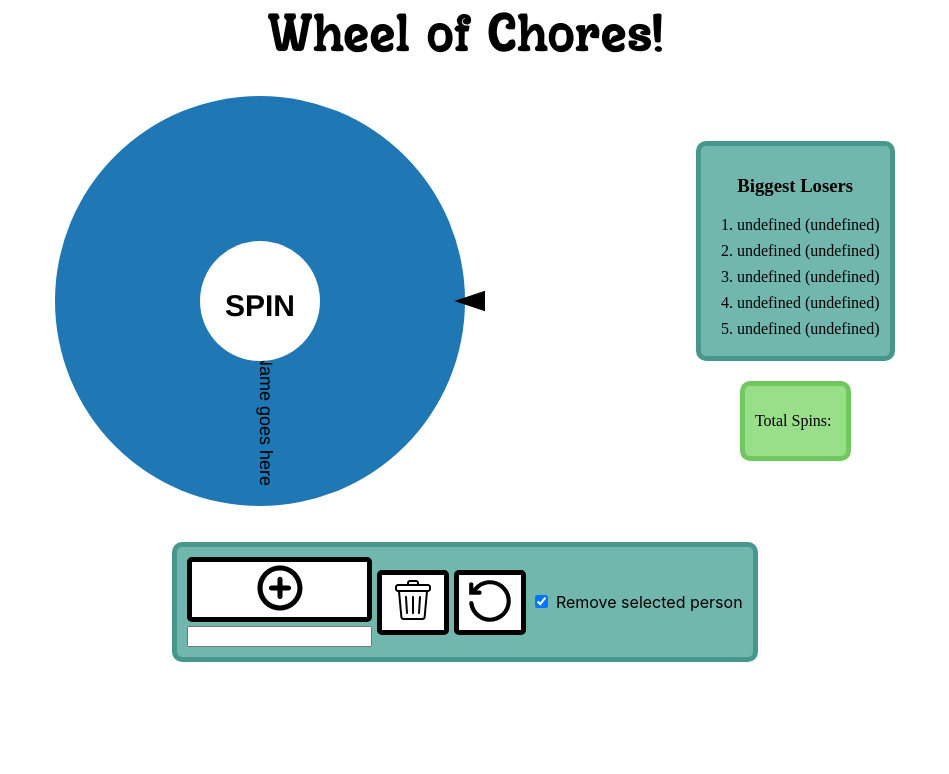
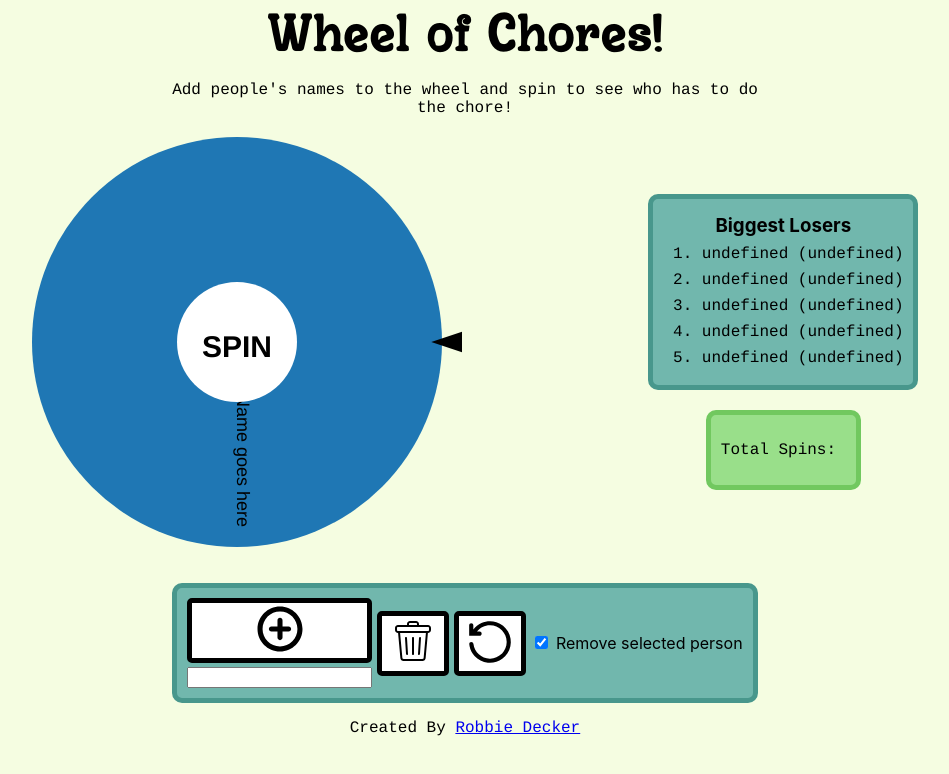
Before and after one commit to robbie-decker/Wheel-of-chores, a website built with Vite: page frontend/index.html in a window 1280 px wide. Shown: the whole page, without its empty margins (175-1124 px from the left). Built offline with nearby package versions, Linux system fonts and the light colour scheme; files whose address does not match are found by name; what micromodal would draw is missing.

Commit message:
Some more all around style changes

```diff
--- a/frontend/index.html
+++ b/frontend/index.html
@@ -7,12 +7,15 @@
     <title>Wheel of Chores</title>
   </head>
   <body>
-    <h1 class="title">Wheel of Chores!</h1>
+    <div class="intro">
+      <h1 class="title">Wheel of Chores!</h1>
+      <p>Add people's names to the wheel and spin to see who has to do the chore!</p>
+    </div>
     <div id="main_content">
       <div id="chart"></div>
       <div id="stats">
       <div class="leaderboard">
-        <h3>Biggest Losers</h3>
+        <h3 class="modal">Biggest Losers</h3>
         <ol>
           <li></li>
           <li></li>
@@ -92,6 +95,7 @@
         </div>
       </div>
     </div>
+    <footer><p>Created By <a href="https://robbiedecker.com/">Robbie Decker</a></p></footer>
     <script src="https://d3js.org/d3.v3.min.js" charset="utf-8"></script>
     <script type="module" src="/main.js"></script>
   </body>
--- a/frontend/main.js
+++ b/frontend/main.js
@@ -80,7 +80,7 @@ if(localStorage.length < 1){
 }
 
 
-var padding = {top:20, right:20, bottom:20, left:20},
+var padding = {top:0, right:20, bottom:0, left:20},
 w = 450 - padding.left - padding.right,
 h = 450 - padding.top  - padding.bottom,
 r = Math.min(w, h)/2,
--- a/frontend/style.css
+++ b/frontend/style.css
@@ -1,6 +1,11 @@
 @font-face {
   font-family: "Vine Spinach";
   src: url("./fonts/Vine\ Spinach.otf");
+}
+
+@font-face {
+  font-family: "Janda Manatee";
+  src: url("./fonts/JandaManateeBubble.ttf")
 }
 
 :root{
@@ -8,18 +13,36 @@
   --main-darker: #48978C;
   --accent: #99DF8A;
   --accent-darker: #71C85F;
+  font-family: Courier, Arial;
 }
 
 body{
   height: 100vh;
   width: auto;
   margin: 0;
+  background-color: #F5FDE1;
 }
 
 text{
   font-family:Helvetica, Arial, sans-serif;
   font-size:18px;
   pointer-events:none;
+}
+
+.intro{
+  display: flex;
+  flex-direction: column;
+  justify-content: center;
+  align-items: center;
+  text-align: center;
+}
+
+.intro *{
+  max-width: 600px;
+}
+
+.intro p{
+  margin: 5px 0 0 0;
 }
 
 .title{
@@ -97,6 +120,7 @@ img{
   flex-direction: column;
 }
 
+
 #stats{
   display: flex;
   flex-direction: column;
@@ -123,6 +147,7 @@ img{
 
 .leaderboard h3{
   text-align: center;
+  margin: 5px 0;
 }
 
 .leaderboard ol{
@@ -285,6 +310,7 @@ img{
 
 #delete {
    background-color: #d01a1a;
+   margin-top: 10px;
 }
 
 /**************************
@@ -439,3 +465,8 @@ button.external {
 .other-links a {
   font-size: 12px;
 }
+
+footer{
+  margin: 5px auto 2px auto;
+  text-align: center;
+}
```
